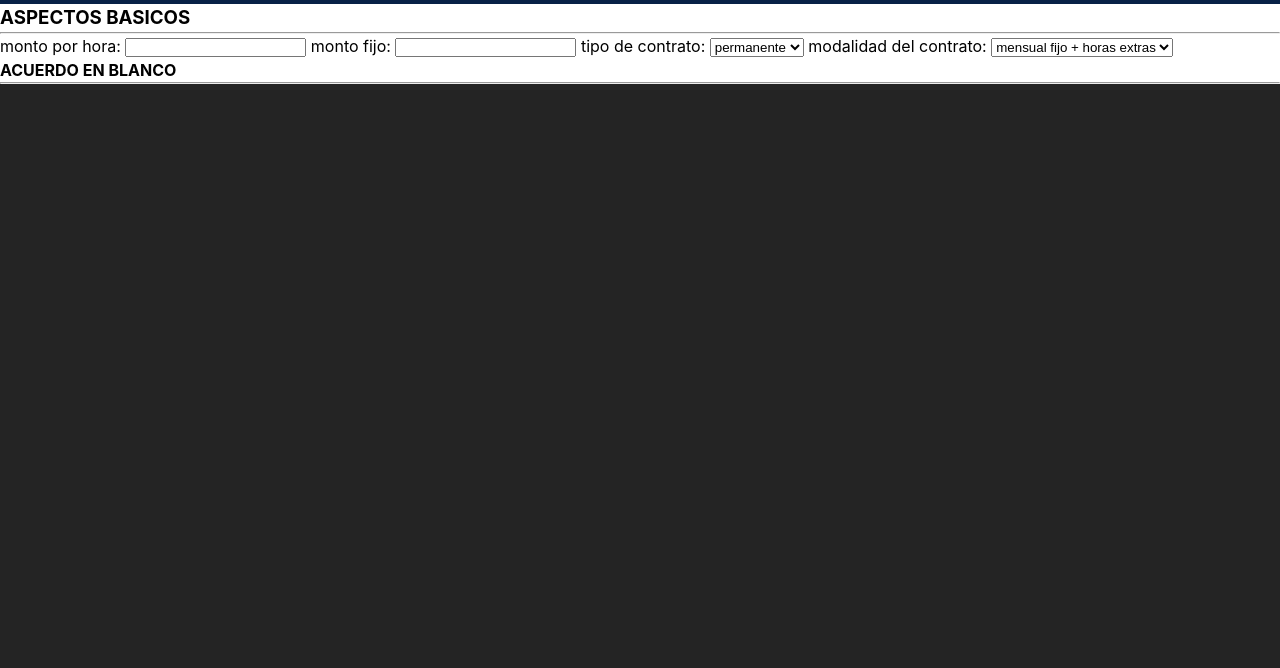
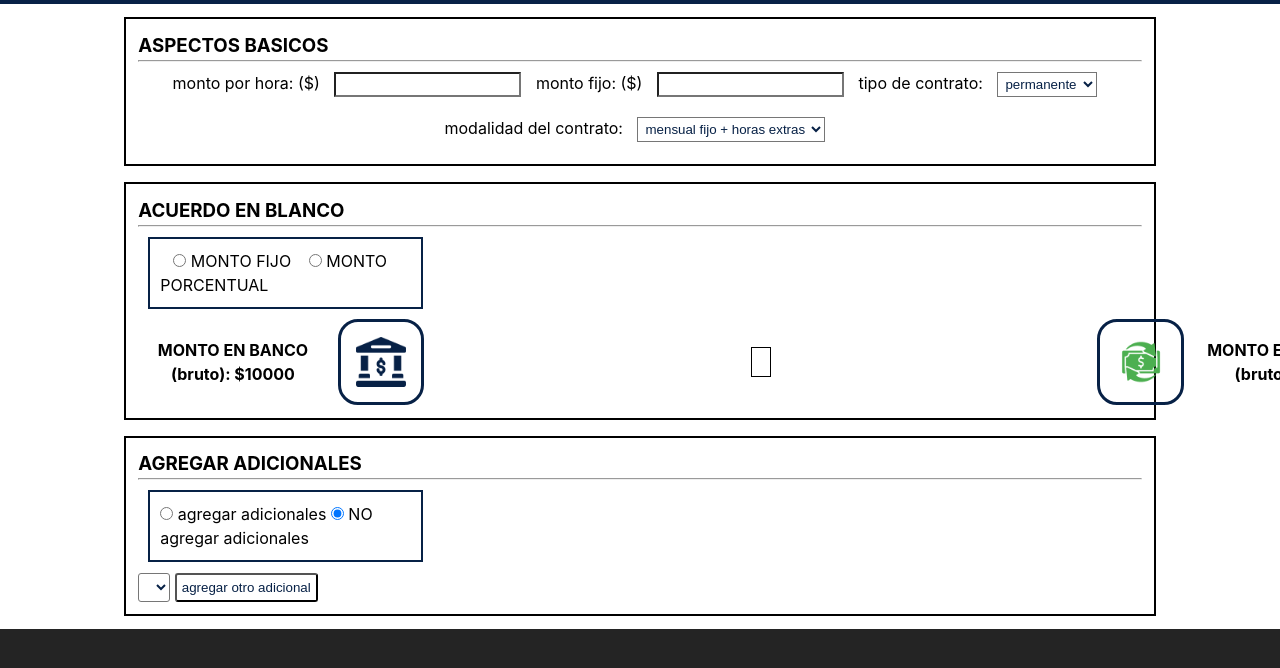
Before and after one commit to Tecna-Machines/LAUCHA-cliente-web-, a website built with Vite: page src/pages/contrato-nuevo.html in a window 1280 px wide. Shown: the part 66-734 px from the top of the page. Built offline with nearby package versions, Linux system fonts and the light colour scheme; no server answers.

Commit message:
avance en la pantalla de contrato , se agrego los estilos de la barra y los cuadros de cofiguracion

```diff
--- /dev/null
+++ b/src/TS/container/contrato-nuevo.js
@@ -0,0 +1,38 @@
+import '../../css/contrato.css'
+import {ObtenerAdicionalesExistentes} from '../../TS/API/CrearContrato.ts'
+
+const barra = document.getElementById('barra-blanco');
+
+barra.addEventListener('input', function() {
+  const value = (barra.value - barra.min) / (barra.max - barra.min);
+  const color = `linear-gradient(to right, var(--azul-marino) ${value * 100}%, var(--verde-claro) ${value * 100}%)`;
+  barra.style.background = color;
+});
+
+obtenerLosAdicionales()
+
+async function obtenerLosAdicionales(){
+
+  const adicionales = await ObtenerAdicionalesExistentes();
+
+  const select = document.getElementsByClassName('select-adicionales')
+  const listaAdicionales =  Array.from(adicionales.data)
+
+  let listaSelects = Array.from(select)
+
+  listaAdicionales.forEach((adicional) => {
+    crearOptionParaSelect(adicional,select[0])
+  })
+}
+
+
+function crearOptionParaSelect(AdicionalDTO,selectPadre){
+
+  const option = document.createElement('option')
+
+  let unidad = AdicionalDTO.esPorcentual == true ? '%' : '$'
+
+  option.text = `(${AdicionalDTO.codigo}) ${AdicionalDTO.concepto} (${unidad}) ${AdicionalDTO.cantidad}`
+
+  selectPadre.appendChild(option);
+}
--- /dev/null
+++ b/src/css/contrato.css
@@ -0,0 +1,111 @@
+form{
+    padding: 1%;
+}
+
+#aspectos-basicos ,
+#acuerdo-blanco,
+#adicionales{
+    width: 80%;
+    padding: 1%;
+    margin: auto;
+    border: 2px solid black;
+}
+
+.opciones-contrato{
+    text-align: center;
+}
+
+.opciones-contrato > input,
+.opciones-contrato > select  {
+    background-color: white;
+    color: var(--azul-marino);
+    padding: 0.3%;
+    margin: 1%;
+}
+
+/* acuerdo en blanco*/
+
+#acuerdo-blanco{
+    margin-top: 1rem;
+}
+
+.select-tipo,
+.container-acepta-adicional{
+    border: 2px solid var(--azul-marino);
+    width: 25%;
+    padding: 1%;
+    margin: 1%;
+}
+
+.select-tipo > input {margin-left: 13px;}
+
+.configuracion-acuerdo{
+    display:  inline-flex;
+    text-align: center;
+}
+
+.contenedor-barra> img{
+    border: 3px solid var(--azul-marino);
+    border-radius: 20px;
+    padding: 1.2%;
+}
+
+.contenedor-barra {
+    display: flex;
+    align-items: center; /* Alinea verticalmente en el centro */
+  }
+
+  .contenedor-barra > img {
+    margin: 0 10px; /* Espacio entre las imágenes y la barra */
+    width: 50px; /* Ajusta el tamaño según sea necesario */
+    height: auto; /* Ajusta la altura automáticamente */
+  }
+
+#barra-blanco {
+    /* Dimensiones de la barra */
+    width: 60rem;
+    height: 20px;
+
+    /* Estilo del cursor */
+    -webkit-appearance: none;
+    appearance: none;
+    border-radius: 5px;
+  }
+
+  /* Estilo del cursor */
+  #barra-blanco::-webkit-slider-thumb {
+    -webkit-appearance: none; /* Eliminar estilos predeterminados de WebKit */
+
+    width: 20px; /* Ancho del cursor */
+    height: 30px; /* Alto del cursor */
+    background-color: white; /* Color del cursor */
+    cursor: pointer; /* Cambiar a puntero */
+    border: 1px solid black;
+  }
+
+  /* adicionales*/
+
+  #adicionales{
+    margin-top: 1rem;
+  }
+
+  .select-adicionales,
+  .adicionales-contenedor> button{
+    color: var(--azul-marino);
+    background-color: white;
+    padding: 0.5%;
+    transition: 0.3s all;
+    border-radius: 3px;
+    cursor: pointer
+  }
+
+  .select-adicionales> option{
+    flex-grow: 1;
+    text-align: justify;
+
+  }
+
+  .adicionales-contenedor>button:hover{
+    background-color: var(--azul-marino);
+    color: white;
+  }
--- a/src/pages/contrato-nuevo.html
+++ b/src/pages/contrato-nuevo.html
@@ -1,27 +1,26 @@
 <!DOCTYPE html>
 <html lang="en">
   <head>
-    <meta charset="UTF-8">
-    <meta name="viewport" content="width=device-width, initial-scale=1.0">
+    <meta charset="UTF-8" />
+    <meta name="viewport" content="width=device-width, initial-scale=1.0" />
     <title>crear contrato</title>
   </head>
   <body>
     <header></header>
 
     <main>
-
       <form>
-
-            <section>
+        <section id="aspectos-basicos">
           <header>
             <h3>ASPECTOS BASICOS</h3>
-                    <hr>
+            <hr />
           </header>
-                <label>monto por hora:</label>
-            <input type="number">
+          <div class="opciones-contrato">
+            <label>monto por hora: ($)</label>
+            <input type="number" />
 
-            <label>monto fijo:</label>
-            <input type="number">
+            <label>monto fijo: ($)</label>
+            <input type="number" />
 
             <label>tipo de contrato:</label>
             <select>
@@ -37,20 +36,54 @@
               <option value="">quincena por hora</option>
               <option value="">quincenal fijo</option>
             </select>
+          </div>
         </section>
 
-            <section>
+        <section id="acuerdo-blanco">
           <header>
-                    <h4>ACUERDO EN BLANCO</h4>
-                    <hr>
+            <h3>ACUERDO EN BLANCO</h3>
+            <hr />
           </header>
+          <div class="acuerdo-config-container">
+            <div class="select-tipo">
+              <input type="radio" name="tipo-blanco" />
+              <label for="">MONTO FIJO</label>
+              <input type="radio" name="tipo-blanco" />
+              <label for="">MONTO PORCENTUAL</label>
+            </div>
+
+            <div class="configuracion-acuerdo">
+              <div class="contenedor-barra">
+                <h4>MONTO EN BANCO (bruto): $10000</h4>
+                <img src="/assets/icons/banco_azul.png" alt="banco" />
+              <input type="range" min="0" max="100" id="barra-blanco" />
+              <img src="/assets/icons/dinero_verde.png" alt="efectivo" />
+              <h4>MONTO EN EFECTIVO (bruto): $5000</h4>
+              </div>
+            </div>
+          </div>
         </section>
 
+        <section id="adicionales">
+          <header>
+            <h3>AGREGAR ADICIONALES</h3>
+            <hr />
+          </header>
+          <div class="container-acepta-adicional">
+            <input type="radio" name="adicional">
+            <label for="adicional">agregar adicionales</label>
+            <input type="radio" name="adicional" checked>
+            <label for="adicional" >NO agregar adicionales</label>
+          </div>
+          <div class="adicionales-contenedor">
+            <select name="adicional" class="select-adicionales"></select>
+            <button>agregar otro adicional</button>
+          </div>
+        </section>
       </form>
-
     </main>
 
     <script type="module" src="../TS/container/index.ts"></script>
-    <script type="module" src="../TS/container/contrato-nuevo.ts"></script>
+    <script type="module" src="../TS/container/contrato-nuevo.js"></script>
   </body>
 </html>
```
Also changed, not shown: public/assets/icons/banco_azul.png (added), public/assets/icons/dinero_azul.png (added), public/assets/icons/dinero_verde.png (added), src/TS/container/contrato-nuevo.ts (deleted). Lines whose indentation alone changed are shown as unchanged.
